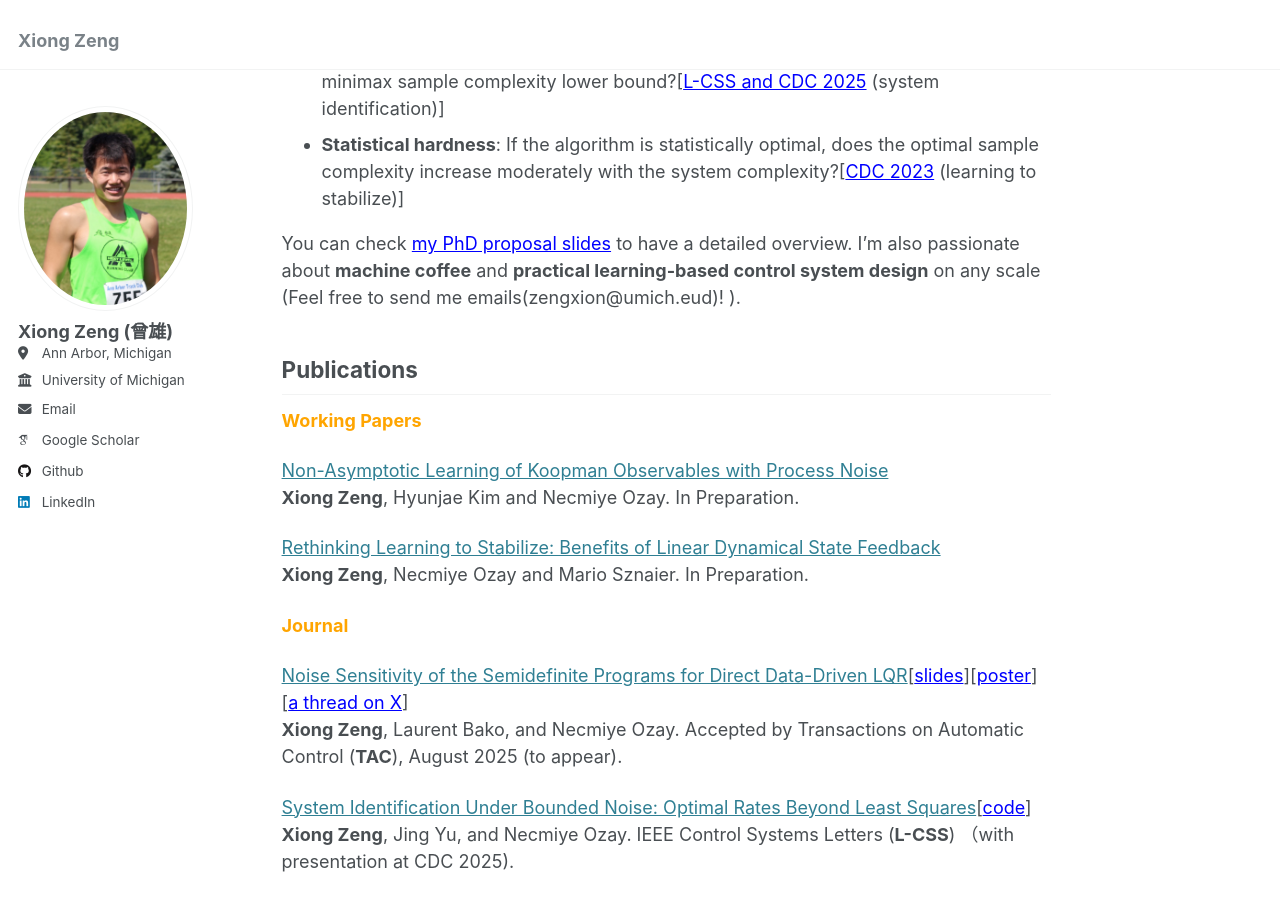
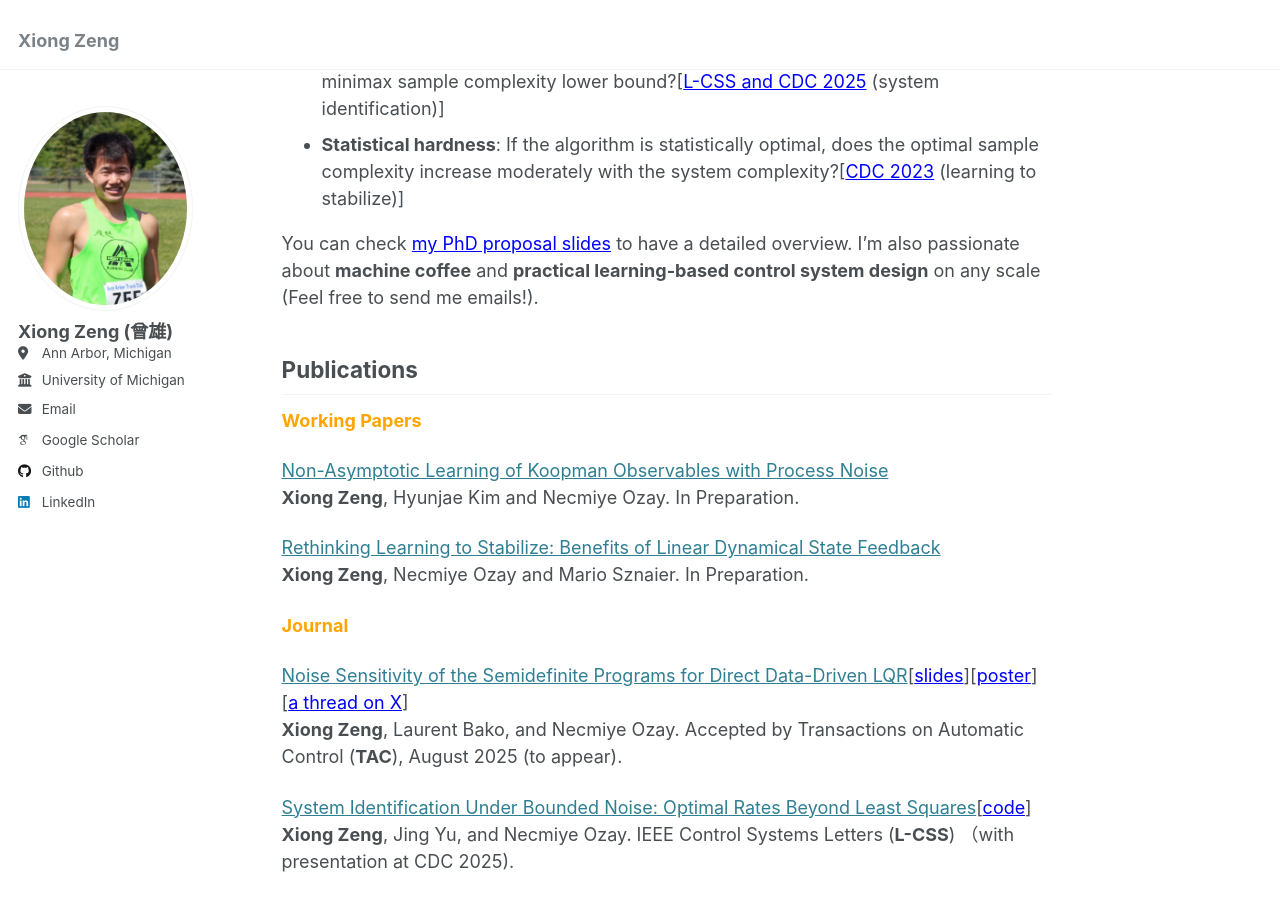
Before and after one commit to zengxiong111/zengxiong.github.io, a Jekyll site: the page built from _pages/about.md, in a window 1280 px wide and 900 px high, scrolled down 586 px. Built offline with Jekyll 4.4.1, drawn with Linux system fonts in a browser that asks for light colours; some web fonts are replaced.

Commit message:
Update about.md

```diff
--- a/_pages/about.md
+++ b/_pages/about.md
@@ -16,7 +16,7 @@
 - **Statistical optimality**: If the algorithm is statistically consistent, does it achieve the minimax sample complexity lower bound?[<a href="https://arxiv.org/abs/2503.16817" style="color: blue;" target="_blank">L-CSS and CDC 2025</a> (system identification)]
 - **Statistical hardness**: If the algorithm is statistically optimal, does the optimal sample complexity increase moderately with the system complexity?[<a href="https://arxiv.org/abs/2311.11151" style="color: blue;" target="_blank">CDC 2023</a> (learning to stabilize)]
 
-You can check <a href="https://github.com/zengxiong111/zengxiong.github.io/blob/master/files/phd_propsoal_Xiong_Zeng_part.pdf" style="color: blue;" target="_blank">my PhD proposal slides</a> to have a detailed overview. I'm also passionate about **machine coffee** and **practical learning-based control system design** on any scale (Feel free to send me emails(zengxion@umich.eud)! ).
+You can check <a href="https://github.com/zengxiong111/zengxiong.github.io/blob/master/files/phd_propsoal_Xiong_Zeng_part.pdf" style="color: blue;" target="_blank">my PhD proposal slides</a> to have a detailed overview. I'm also passionate about **machine coffee** and **practical learning-based control system design** on any scale (Feel free to send me emails!).
 &nbsp;
 ## Publications
 
```
